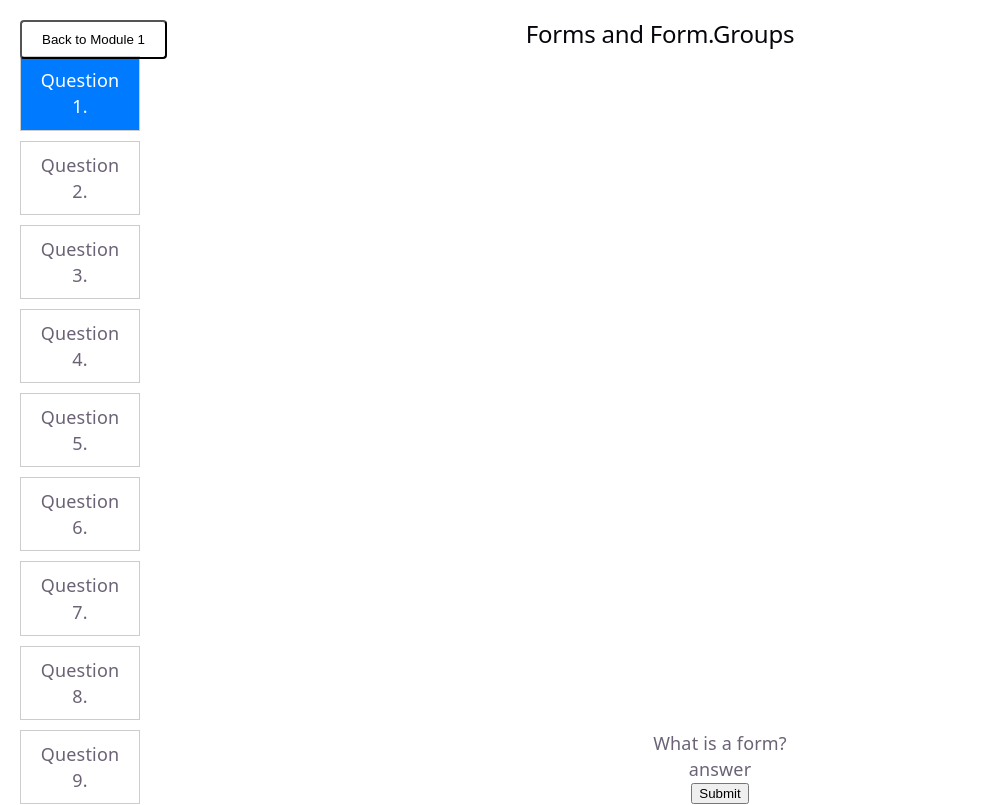
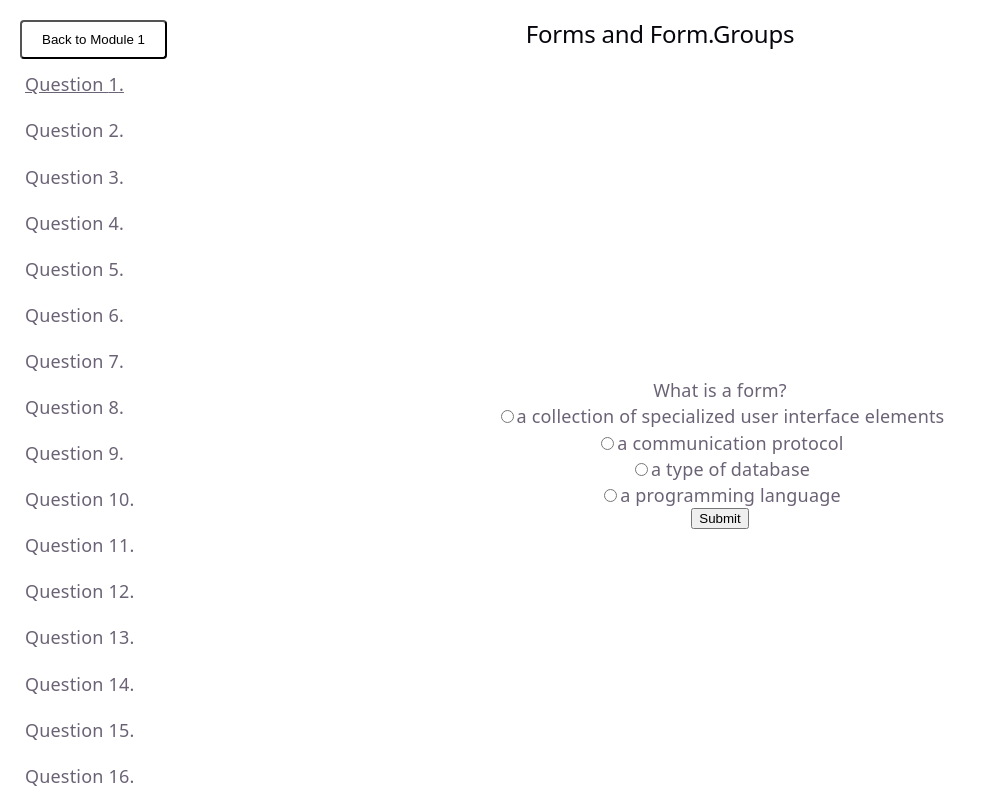
Before and after one commit to kjdove/cisc449-its, a React (Vite) app: page /#/module1/1 in a window 1280 px wide. Shown: the top 805 px of the page, without its empty margins (0-987 px from the left). Built offline with nearby package versions, Linux system fonts and the light colour scheme.

Commit message:
simple layout added to m1t1 page

```diff
--- a/src/module1/Module1.css
+++ b/src/module1/Module1.css
@@ -79,4 +79,5 @@
     justify-content: center;
     align-items: center;
     position: relative;
+    margin-bottom: 10px;
 }
--- a/src/module1/Topic1Quiz.css
+++ b/src/module1/Topic1Quiz.css
@@ -12,15 +12,14 @@
 }
 
 .question-link {
-    padding: 10px;
+    padding: 5px;
     cursor: pointer;
     text-align: center;
-    border: 1px solid #ccc;
+    /* border: 1px solid #ccc; */
 }
 
 .question-link.active {
-    background-color: #007bff;
-    color: white;
+    text-decoration: underline;
 }
 
 .t1-content {
--- a/src/module1/Topic1Quiz.tsx
+++ b/src/module1/Topic1Quiz.tsx
@@ -1,13 +1,32 @@
 import type { JSX } from "react";
 import { topic1MCQ, topic1Code } from "./M1Questions";
+import {topic1MCQAnswers} from "./M1Answers";
 import { useState } from "react";
 import './Topic1Quiz.css';
 
+/**
+ * NOTES:
+ * - submit button logic
+ * - when a question is clicked, the answers (if MCQ) should not have a filled in radio button
+ * - styling for the question list on the left (active question should be highlighted, box around the question list)
+ * - styling for the question section - box around text, add Question #. before text, place underneath the header, not in middle of page
+ * - styling for the answer section - add for mcq, a-d next to radio buttons
+ */
+
 export function Topic1Quiz(): JSX.Element {
-   const allQuestions = [...topic1MCQ, ...topic1Code];
-   const [currentInd, setCurrentInd] = useState<number>(0);
+    const allQuestions = [...topic1MCQ, ...topic1Code];
+    const [currentQInd, setCurrentQInd] = useState<number>(0);
 
-   const currentQuestion = allQuestions[currentInd];
+    const currentQuestion = allQuestions[currentQInd];
+
+    const allAnswers = [...topic1MCQAnswers];
+    const [currentAInd, setCurrentAInd] = useState<number>(0);
+    const currentAnswer = allAnswers[currentAInd];
+
+    const handleQuestionChange = (index: number) => {
+        setCurrentQInd(index);
+        setCurrentAInd(index);
+    }
 
     return (
         <div className="t1-container">
@@ -15,19 +34,25 @@ export function Topic1Quiz(): JSX.Element {
             {allQuestions.map((q, index) => (
                     <div
                         key={q.id}
-                        className={`question-link ${index === currentInd ? "active" : ""}`}
-                        onClick={() => setCurrentInd(index)}
+                        className={`question-link ${index === currentQInd ? "active" : ""}`}
+                        onClick={() => handleQuestionChange(index)}
                     >
                         Question {index + 1}.
                     </div>
-                ))}
+            ))}
            </div>
            <div className="t1-content">
                 <div className="question">
                     {currentQuestion.question}
                 </div>
                 <div className="answer">
-                    answer
+                    {/**if currentAInd is in range of MCQ questions render this, else render the other possible question type answers */}
+                    {currentAnswer.options.map((option) => (
+                        <div key={option.textId} className="answer-option">
+                            <input type="radio" id={option.textId} name="answer" value={option.textId} />
+                            <label htmlFor={option.textId}>{option.text}</label>
+                        </div>
+                    ))}
                 </div>
                 <button>Submit</button>
            </div>
```
